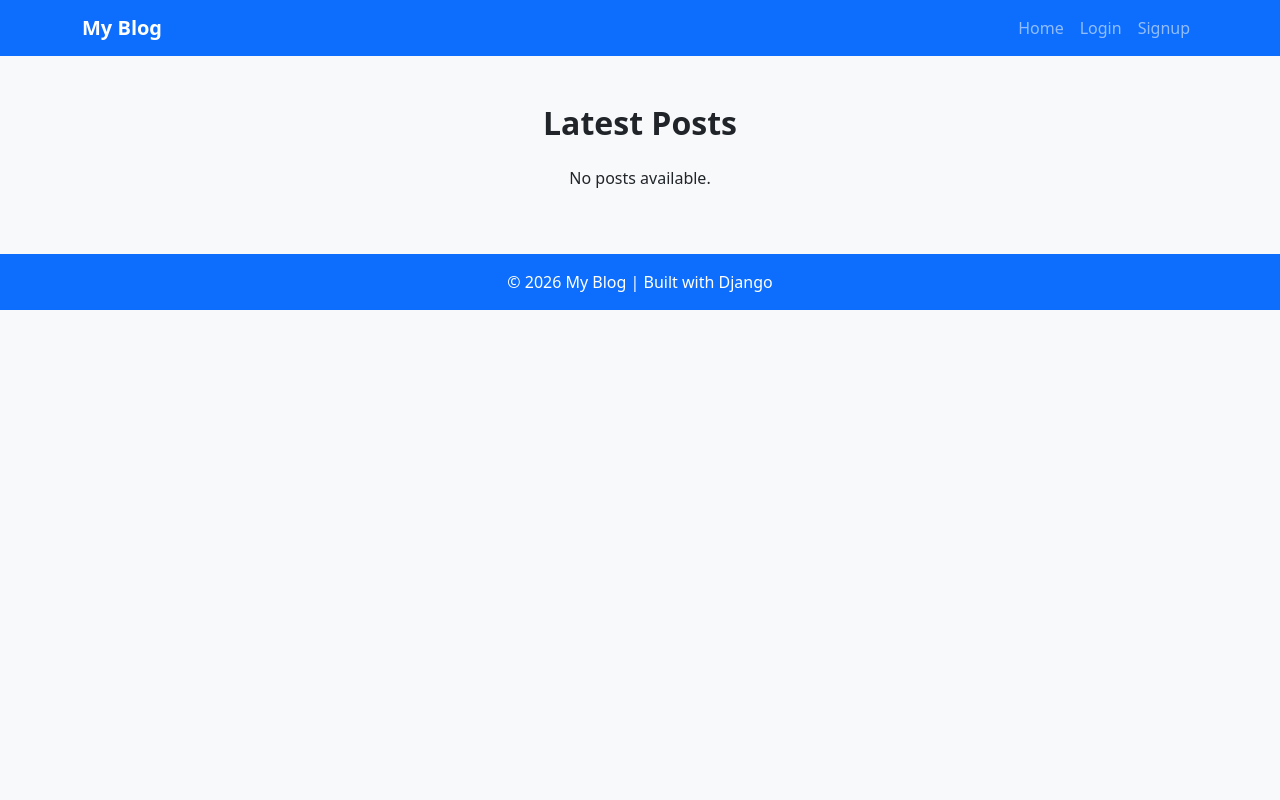
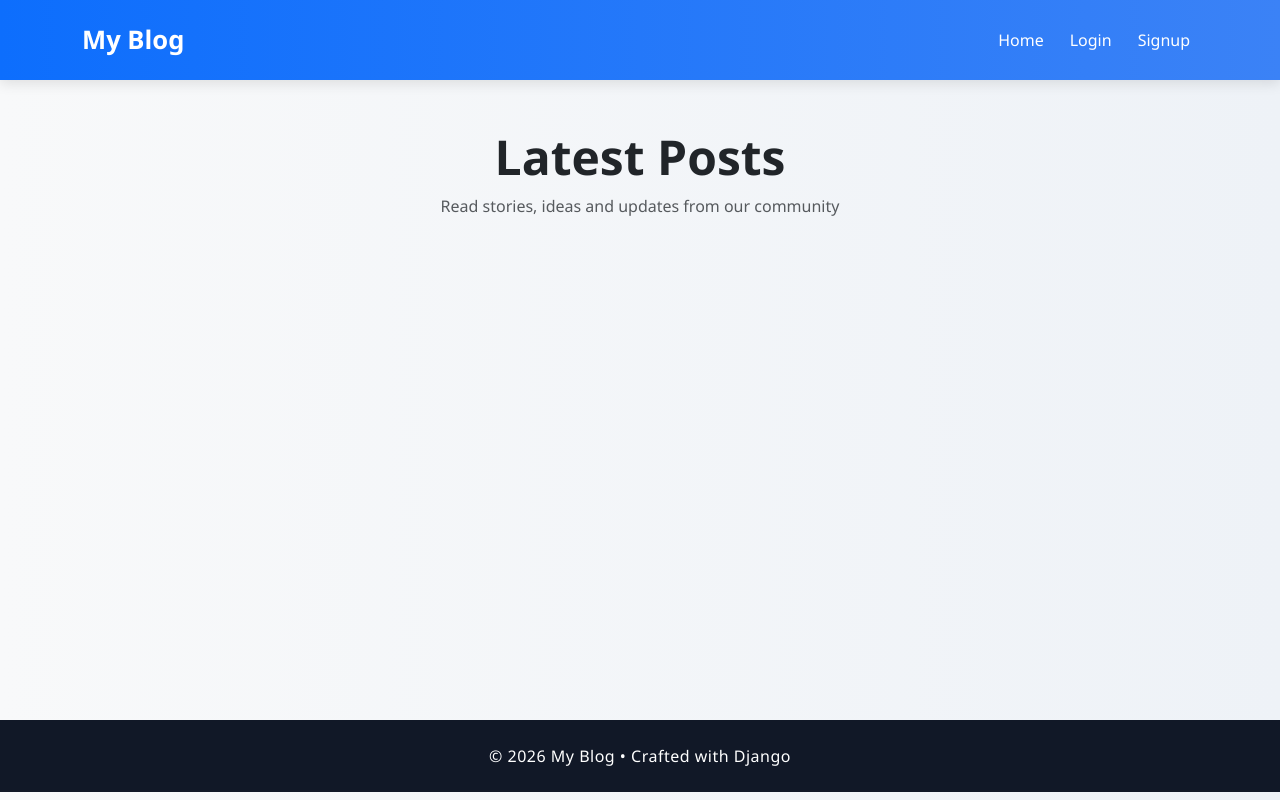
Before and after one commit to AlexxSpring/DjangoBlogapp, a Django app: template templates/home.html in a window 1280 px wide. Run offline with Django 3.2, Linux system fonts and the light colour scheme; the template is opened without the code that fills it, so the values that code supplies are empty.

Commit message:
improved ui

```diff
--- a/templates/base.html
+++ b/templates/base.html
@@ -5,14 +5,52 @@
 <meta name="viewport" content="width=device-width, initial-scale=1.0">
 <title>{% block title %}My Blog{% endblock %}</title>
 
-    <!-- Bootstrap -->
 <link href="https://cdn.jsdelivr.net/npm/bootstrap@5.3.3/dist/css/bootstrap.min.css" rel="stylesheet">
+
+<style>
+body{
+    background: linear-gradient(to right, #f8f9fa, #eef2f7);
+    font-family: 'Segoe UI', sans-serif;
+}
+
+.navbar{
+    background: linear-gradient(90deg,#0d6efd,#3b82f6);
+    box-shadow: 0 4px 12px rgba(0,0,0,0.1);
+}
+
+.navbar-brand{
+    font-size: 1.6rem;
+    font-weight: 700;
+}
+
+.nav-link{
+    color:white !important;
+    margin-left:10px;
+    transition:0.3s;
+}
+
+.nav-link:hover{
+    color:#ffd54f !important;
+    transform: translateY(-1px);
+}
+
+.main-content{
+    min-height:80vh;
+}
+
+footer{
+    background: #111827;
+    color:#fff;
+    letter-spacing:0.5px;
+}
+</style>
+
 </head>
-<body style="background: #f8f9fa;">
-<!-- Navbar -->
-<nav class="navbar navbar-expand-lg navbar-dark bg-primary">
+<body>
+
+<nav class="navbar navbar-expand-lg navbar-dark py-3">
 <div class="container">
-        <a class="navbar-brand fw-bold" href="/">My Blog</a>
+<a class="navbar-brand" href="/">My Blog</a>
 
 <button class="navbar-toggler" type="button" data-bs-toggle="collapse" data-bs-target="#navMenu">
 <span class="navbar-toggler-icon"></span>
@@ -52,15 +90,12 @@
 </div>
 </nav>
 
-<!-- Main Content -->
-<div class="container my-5">
-    {% block content %}
-    {% endblock %}
+<div class="container py-5 main-content">
+{% block content %}{% endblock %}
 </div>
 
-<!-- Footer -->
-<footer class="bg-primary text-white text-center py-3 mt-5">
-    <p class="mb-0">© 2026 My Blog | Built with Django</p>
+<footer class="text-center py-4">
+<p class="mb-0">© 2026 My Blog • Crafted with Django</p>
 </footer>
 
 <script src="https://cdn.jsdelivr.net/npm/bootstrap@5.3.3/dist/js/bootstrap.bundle.min.js"></script>
--- a/templates/home.html
+++ b/templates/home.html
@@ -1,41 +1,64 @@
 {% extends 'base.html' %}
-
-{% block title %}Home | My Blog{% endblock %}
+{% block title %}Home{% endblock %}
 
 {% block content %}
 
-<h2 class="text-center fw-bold mb-4">Latest Posts</h2>
+<div class="text-center mb-5">
+    <h1 class="fw-bold display-5">Latest Posts</h1>
+    <p class="text-muted">Read stories, ideas and updates from our community</p>
+</div>
 
 <div class="row g-4">
 
 {% for post in posts %}
-    <div class="col-md-4">
-        <div class="card h-100 shadow-sm border-0">
+<div class="col-lg-4 col-md-6">
+
+<div class="card border-0 shadow-sm h-100 post-card">
 
 {% if post.image %}
-            <img src="{{ post.image.url }}" class="card-img-top" alt="Blog Image">
+<img src="{{ post.image.url }}" class="card-img-top post-img">
 {% else %}
-            <img src="https://picsum.photos/400/220?random={{ post.id }}" class="card-img-top" alt="Blog Image">
+<img src="https://picsum.photos/500/300?random={{ post.id }}" class="card-img-top post-img">
 {% endif %}
 
 <div class="card-body d-flex flex-column">
-                <h5 class="card-title">{{ post.title }}</h5>
+<h4 class="fw-bold">{{ post.title }}</h4>
 
-                <p class="card-text text-muted">
-                    {{ post.content|truncatewords:15 }}
+<p class="text-muted small mb-2">
+By {{ post.author.username }} • {{ post.created_at|date:"d M Y" }}
 </p>
 
-                <a href="/post/{{ post.id }}/" class="btn btn-primary mt-auto">
-                    Read More
+<p class="text-secondary">
+{{ post.content|truncatewords:18 }}
+</p>
+
+<a href="/post/{{ post.id }}/" class="btn btn-primary mt-auto rounded-pill">
+Read More →
 </a>
 </div>
 
 </div>
 </div>
-    {% empty %}
-    <p class="text-center">No posts available.</p>
 {% endfor %}
 
 </div>
 
+<style>
+.post-card{
+    border-radius:18px;
+    overflow:hidden;
+    transition:0.35s ease;
+}
+
+.post-card:hover{
+    transform: translateY(-8px);
+    box-shadow:0 14px 28px rgba(0,0,0,0.12);
+}
+
+.post-img{
+    height:230px;
+    object-fit:cover;
+}
+</style>
+
 {% endblock %}
```
Also changed, not shown: db.sqlite3. Lines whose indentation alone changed are shown as unchanged.
